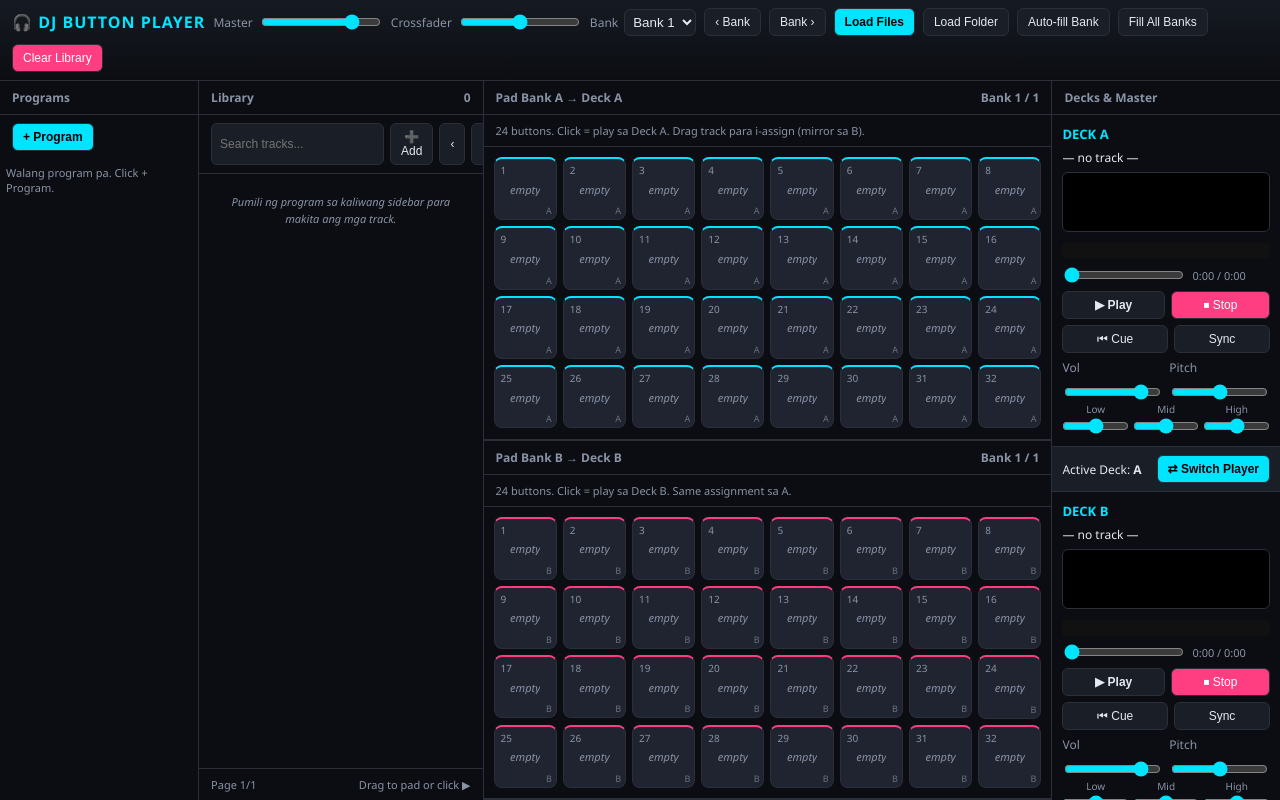
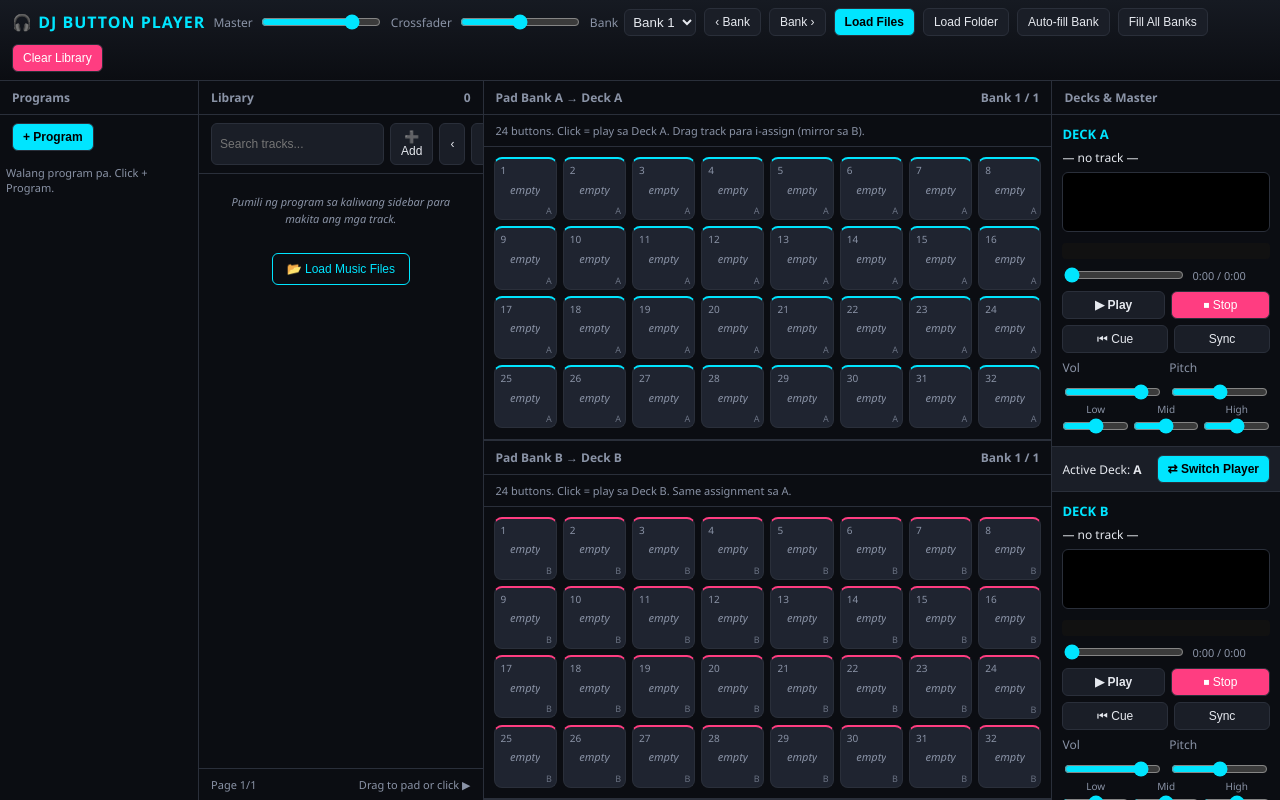
Before and after one commit to projectlabtest/dj-music-player-native, an Electron app: page index.html in a window 1280 px wide. Drawn offline with Linux system fonts and the light colour scheme.

Commit message:
Add Load Music Files button in empty library

```diff
--- a/index.html
+++ b/index.html
@@ -46,6 +46,8 @@
   .lib-row .addp:hover{background:var(--accent);color:#04121a;}
   .lib-row .inprog{color:#3ddc97;font-size:12px;padding:0 4px;}
   #toggleAdd.on{background:var(--accent);color:#04121a;border-color:var(--accent);}
+  .lib-load{display:block;margin:10px auto 0;padding:8px 14px;font-size:12px;border-color:var(--accent);color:var(--accent);background:transparent;}
+  .lib-load:hover{background:var(--accent);color:#04121a;}
   .lib-footer{padding:8px 12px;border-top:1px solid var(--border);font-size:11px;color:var(--muted);display:flex;justify-content:space-between;align-items:center;}
   .program-list{flex:1;overflow:auto;padding:6px;display:flex;flex-direction:column;gap:6px;min-height:60px;}
   .prog-card{background:var(--panel2);border:1px solid var(--border);border-radius:8px;padding:8px;}
@@ -457,6 +459,13 @@ function renderLibrary(){
       empty.textContent='Walang track sa program na ito. I-click ang ➕ Add para magdagdag ng music.';
     }
     list.appendChild(empty);
+    if(!tracks.length){
+      const loadBtn=document.createElement('button');
+      loadBtn.className='lib-load';
+      loadBtn.textContent='📂 Load Music Files';
+      loadBtn.addEventListener('click',()=>document.getElementById('fileInput').click());
+      list.appendChild(loadBtn);
+    }
   }
   document.getElementById('libCount').textContent=filteredTracks.length;
   document.getElementById('pageInfo').textContent=`Page ${currentPage+1}/${Math.max(1,Math.ceil(filteredTracks.length/pageSize))}`;
```
